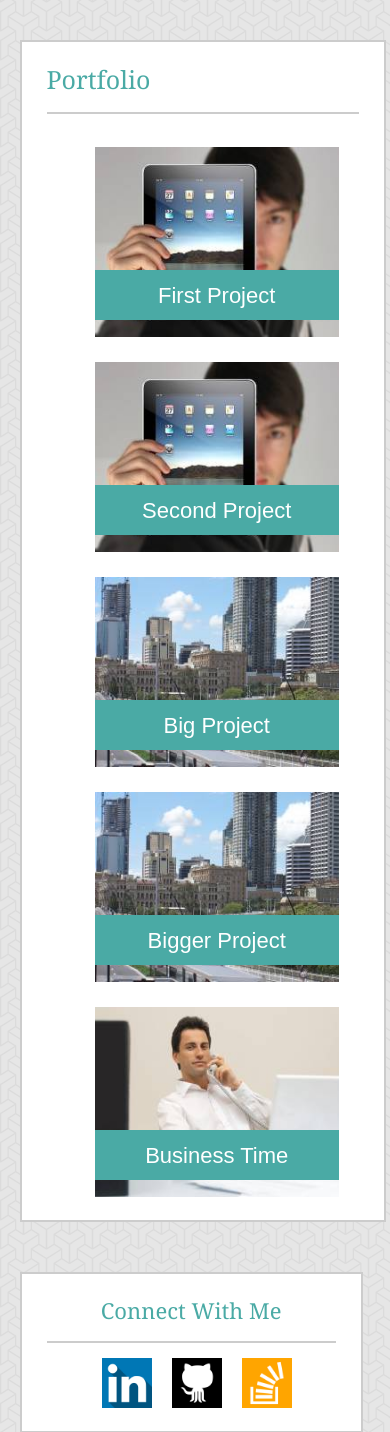
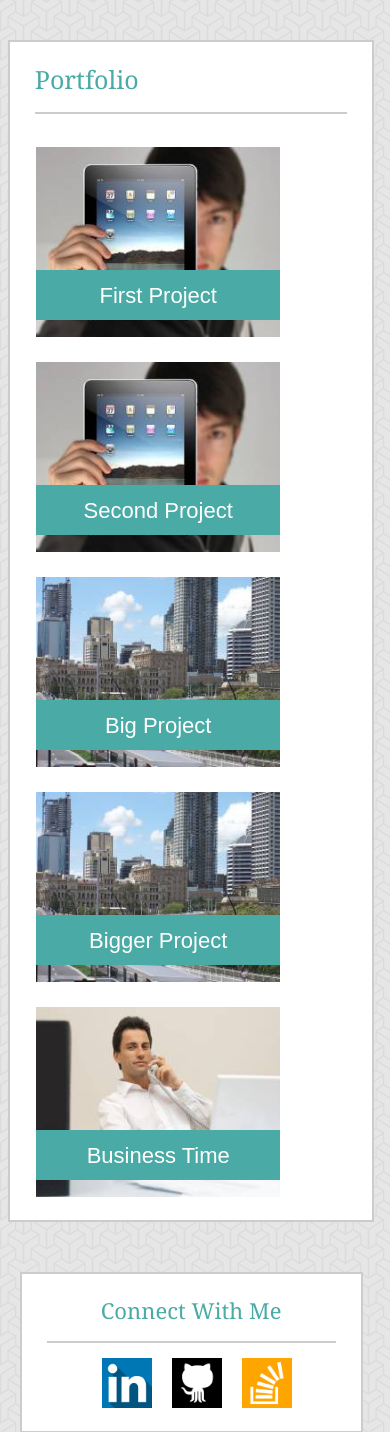
Before and after one commit to VolkRiot/Responsive-Portfolio, a PHP site: page /portfolio.html in a window 390 px wide. Shown: the part 162-1594 px from the top of the page. Run offline with PHP 8.4, Linux system fonts and the light colour scheme.

Commit message:
Positioning fixes for reactive containers

```diff
--- a/assets/css/style.css
+++ b/assets/css/style.css
@@ -135,6 +135,7 @@ form{
 .textBox{
     color: #AEA9AE;
     width: 99%;
+    border: 1px #AEA9AE solid;
     margin: 5px 0 10px 0;
     padding: 3px 0 3px 4px;
 }
@@ -327,7 +328,7 @@ h3:only-child{
 @media screen and (max-width: 640px){
 
     .mainDiv{
-        left: 5%;
+        left: 2%;
         width: 80%;
     }
 
@@ -380,7 +381,7 @@ h3:only-child{
     .imgContainer{
         position: relative;
         clear: both;
-        left: 10%;
+        left: -5%;
     }
 
 }
```
